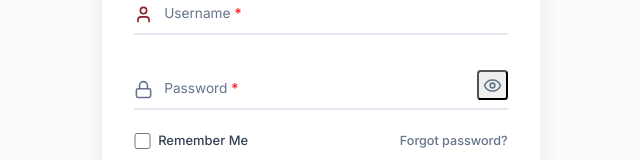
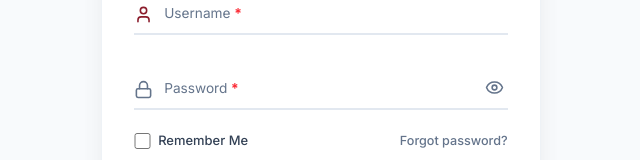
Before and after one commit to Teodoro123s/F1KD, a React (Vite) app: page /login in a window 1280 px wide. Shown: the part 361-521 px from the top of the page, without its empty margins (319-959 px from the left). Built offline with nearby package versions, Linux system fonts and the light colour scheme; no server answers.

Commit message:
feat: update password toggle button styling for improved UI consistency

```diff
--- a/src/pages/Auth/LoginPage.jsx
+++ b/src/pages/Auth/LoginPage.jsx
@@ -354,7 +354,7 @@ export default function Login() {
                         aria-label={showPassword ? 'Hide password' : 'Show password'}
                         aria-pressed={showPassword}
                         onClick={() => setShowPassword((s) => !s)}
-                        className="login-password-toggle-floating mb-[0.15rem] flex shrink-0 cursor-pointer items-center justify-center rounded p-1 text-[#64748b] transition-colors duration-150 hover:text-[#0f172a] focus-visible:outline-2 focus-visible:outline-offset-2 focus-visible:outline-[#15803d]"
+                        className="login-password-toggle-floating mb-[0.15rem] flex shrink-0 cursor-pointer items-center justify-center rounded border-0 bg-transparent p-1 text-[#64748b] transition-colors duration-150 hover:text-[#0f172a] focus-visible:outline-2 focus-visible:outline-offset-2 focus-visible:outline-[#15803d]"
                       >
                         {showPassword ? <EyeOff size={19} aria-hidden="true" /> : <Eye size={19} aria-hidden="true" />}
                       </motion.button>
```
